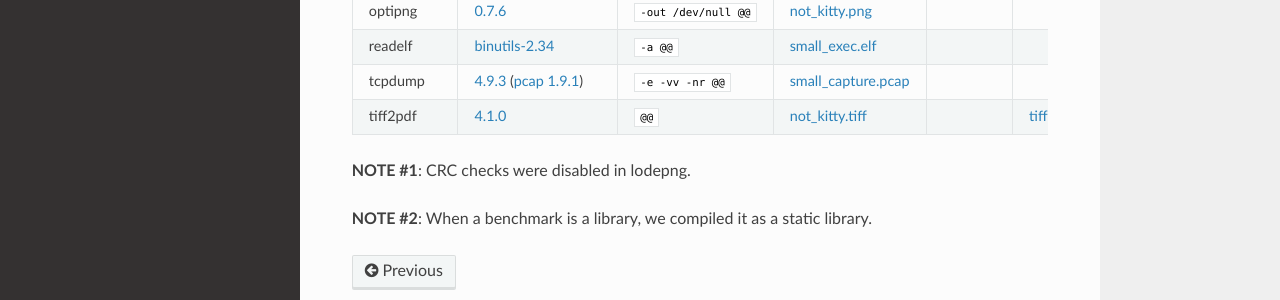
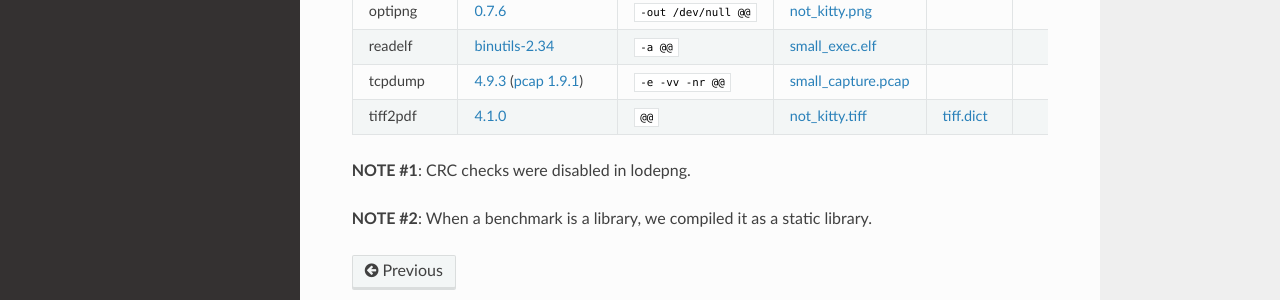
Before and after one commit to season-lab/fuzzolic, a Sphinx documentation site: the page built from docs/icse-experiments.md, in a window 1280 px wide and 1048 px high. Shown: the part 628-928 px from the top of the window. Built offline with Sphinx 7.4.7 and the Read the Docs theme 2.0.0, drawn with Linux system fonts in a browser that asks for light colours.

```diff
--- a/docs/icse-experiments.md
+++ b/docs/icse-experiments.md
@@ -18,7 +18,7 @@
 | optipng | [0.7.6](https://github.com/SoftSec-KAIST/Eclipser-Artifact/tree/master/docker-scripts/setup-scripts/packages-src) | `-out /dev/null @@` | [not_kitty.png](https://github.com/google/AFL/blob/master/testcases/images/png/not_kitty.png) | | |
 | readelf | [binutils-2.34](https://ftp.gnu.org/gnu/binutils/binutils-2.34.tar.gz) | `-a @@` | [small_exec.elf](https://github.com/google/AFL/blob/master/testcases/others/elf/small_exec.elf) | | |
 | tcpdump | [4.9.3](https://www.tcpdump.org/release/tcpdump-4.9.3.tar.gz) ([pcap 1.9.1](https://www.tcpdump.org/release/libpcap-1.9.1.tar.gz)) | `-e -vv -nr @@` | [small_capture.pcap](https://github.com/google/AFL/blob/master/testcases/others/pcap/small_capture.pcap) | | |
-| tiff2pdf | [4.1.0](https://download.osgeo.org/libtiff/tiff-4.1.0.tar.gz) | `@@` | [not_kitty.tiff](https://github.com/google/AFL/blob/master/testcases/images/tiff/not_kitty.tiff) | | [tiff.dict](https://github.com/google/AFL/blob/master/dictionaries/tiff.dict) |
+| tiff2pdf | [4.1.0](https://download.osgeo.org/libtiff/tiff-4.1.0.tar.gz) | `@@` | [not_kitty.tiff](https://github.com/google/AFL/blob/master/testcases/images/tiff/not_kitty.tiff) | [tiff.dict](https://github.com/google/AFL/blob/master/dictionaries/tiff.dict) | |
 
 
 **NOTE #1**: CRC checks were disabled in lodepng.
```
